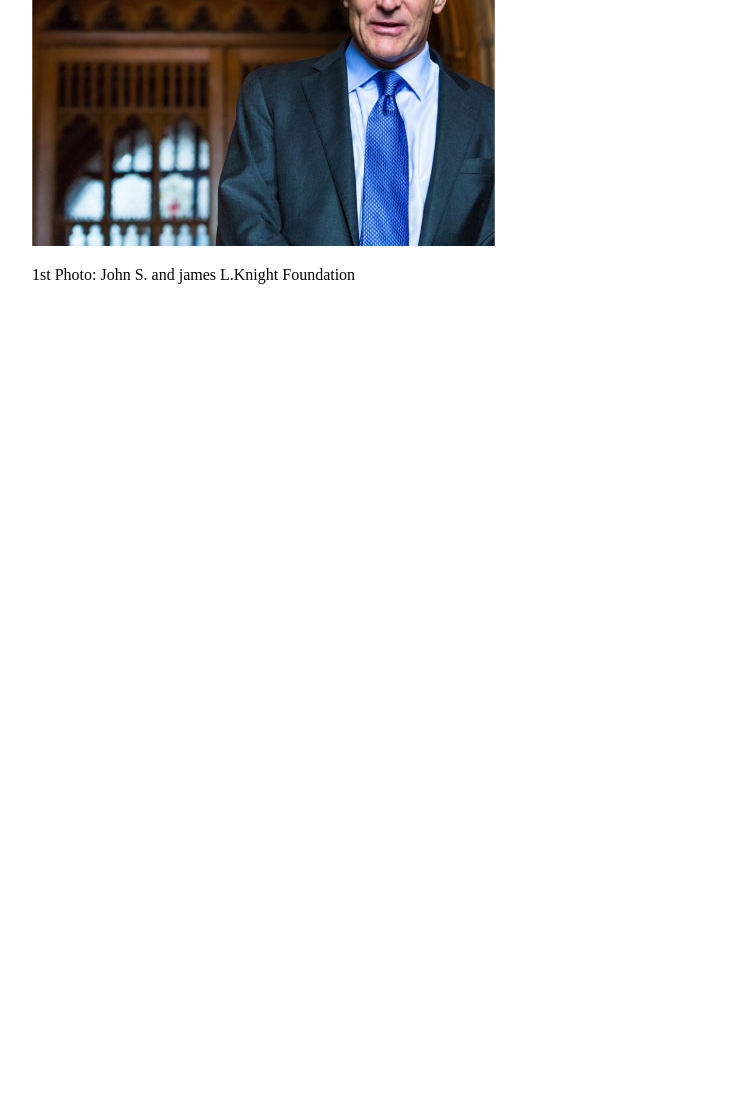
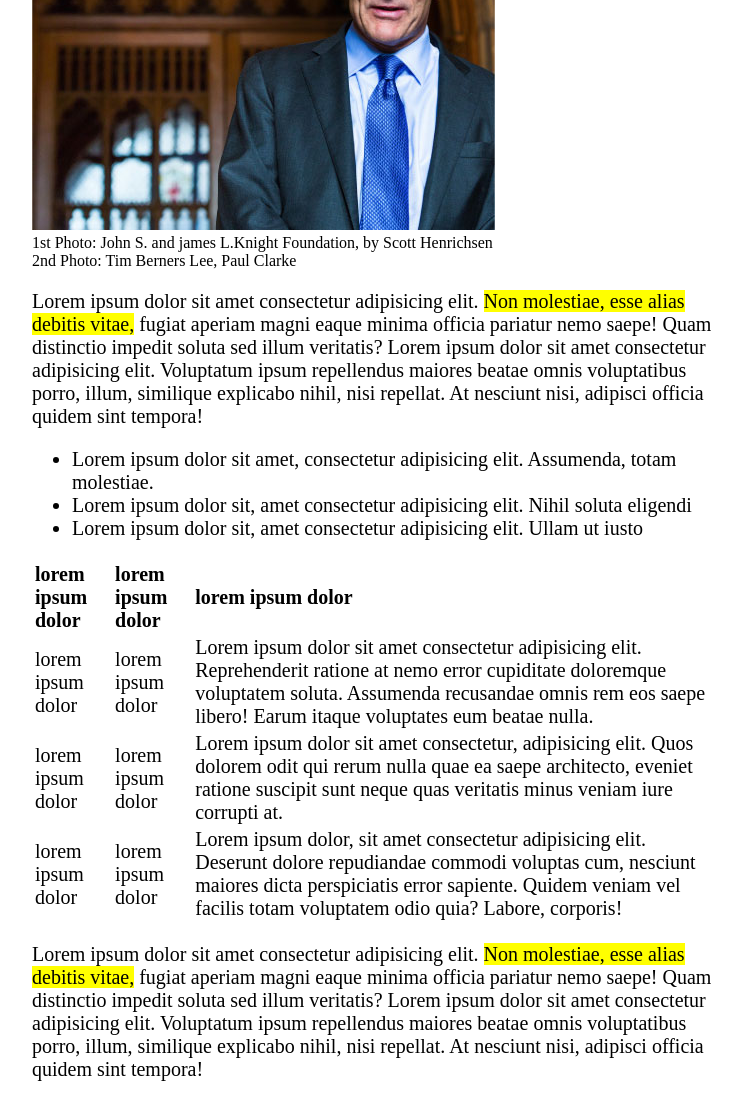
Before and after one commit to AndreaBevilacqua/html-css-booleaner, a plain HTML site: page index.html in a window 1280 px wide. Shown: the part 895-1996 px from the top of the page, without its empty margins (268-1010 px from the left). Before the commit the page ends 1195 px from the top, so only its background shows below. Drawn offline with Linux system fonts and the light colour scheme.

Commit message:
main with sections added

```diff
--- a/css/style.css
+++ b/css/style.css
@@ -18,14 +18,33 @@ background-size: 30%;
 
 h1{
     font-size: 45px;
+    margin: 40px 0px 0px 0px;
 
 }
 
 .author {
-    font-size: 24px;
+    margin: 0px 0px 30px 0px;
+    font-size: 22px;
     color: rgba(0, 0, 0, 0.589)
 }
 
 .blue-text {
     color: rgba(173, 216, 230, 0.918);
 }
+
+.photos {
+margin: 0;
+}
+
+.content {
+    font-size: 20px;
+}
+
+.yellow-back {
+    background-color: yellow;
+
+}
+
+th {
+    text-align: left;
+}
--- a/index.html
+++ b/index.html
@@ -16,21 +16,47 @@
     </header>
 
     <main>
-      <section class="tim">
+      <section>
           <img src="img/tim-1.jpg" alt="tim">
           <img src="img/tim-2.jpg" alt="tim">
 
-        <p class="photos">1st Photo: John S. and james L.Knight Foundation</p>
+          <p class="photos">1st Photo: John S. and james L.Knight Foundation, by Scott Henrichsen <br>
+        2nd Photo: Tim Berners Lee, Paul Clarke</p>
+      </section>
+      <section class="content">
+        <p>Lorem ipsum dolor sit amet consectetur adipisicing elit. <span class="yellow-back">Non molestiae, esse alias debitis vitae,</span> fugiat aperiam magni eaque minima officia pariatur nemo saepe! Quam distinctio impedit soluta sed illum veritatis? Lorem ipsum dolor sit amet consectetur adipisicing elit. Voluptatum ipsum repellendus maiores beatae omnis voluptatibus porro, illum, similique explicabo nihil, nisi repellat. At nesciunt nisi, adipisci officia quidem sint tempora!</p>
 
+      <ul>
+         <li>Lorem ipsum dolor sit amet, consectetur adipisicing elit. Assumenda, totam molestiae.  </li>
+         <li>Lorem ipsum dolor sit, amet consectetur adipisicing elit. Nihil soluta eligendi</li>
+         <li>Lorem ipsum dolor sit, amet consectetur adipisicing elit. Ullam ut iusto</li>
+      </ul>
+
+      <table>
+        <tr>
+            <th>lorem ipsum dolor</th>
+            <th>lorem ipsum dolor</th>
+            <th>lorem ipsum dolor</th>
+        </tr>
+        <tr>
+            <td>lorem ipsum dolor</td>
+            <td>lorem ipsum dolor</td>
+            <td>Lorem ipsum dolor sit amet consectetur adipisicing elit. Reprehenderit ratione at nemo error cupiditate doloremque voluptatem soluta. Assumenda recusandae omnis rem eos saepe libero! Earum itaque voluptates eum beatae nulla.</td>
+        </tr>
+        <tr>
+            <td>lorem ipsum dolor</td>
+            <td>lorem ipsum dolor</td>
+            <td>Lorem ipsum dolor sit amet consectetur, adipisicing elit. Quos dolorem odit qui rerum nulla quae ea saepe architecto, eveniet ratione suscipit sunt neque quas veritatis minus veniam iure corrupti at.</td>
+        </tr>
+        <tr>
+            <td>lorem ipsum dolor</td>
+            <td>lorem ipsum dolor</td>
+            <td>Lorem ipsum dolor, sit amet consectetur adipisicing elit. Deserunt dolore repudiandae commodi voluptas cum, nesciunt maiores dicta perspiciatis error sapiente. Quidem veniam vel facilis totam voluptatem odio quia? Labore, corporis!</td>
+        </tr>
+    </table>
+      <p>Lorem ipsum dolor sit amet consectetur adipisicing elit. <span class="yellow-back">Non molestiae, esse alias debitis vitae,</span> fugiat aperiam magni eaque minima officia pariatur nemo saepe! Quam distinctio impedit soluta sed illum veritatis? Lorem ipsum dolor sit amet consectetur adipisicing elit. Voluptatum ipsum repellendus maiores beatae omnis voluptatibus porro, illum, similique explicabo nihil, nisi repellat. At nesciunt nisi, adipisci officia quidem sint tempora!</p>
       </section>
-
-
-
-
-
-
     </main>
-
 
 </body>
 </html>
```
